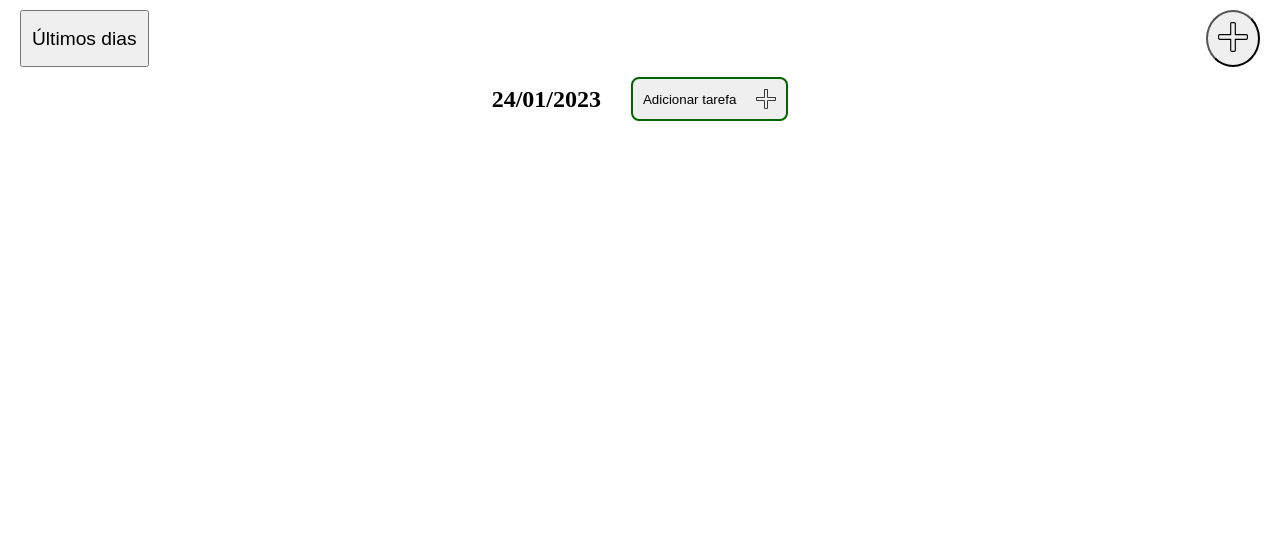
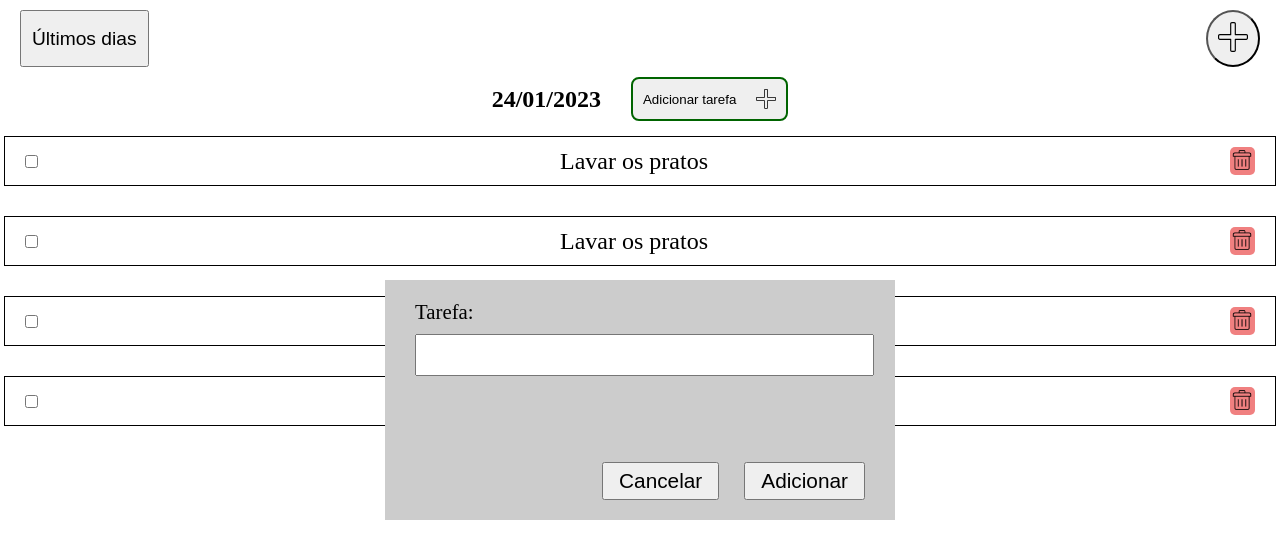
Before and after one commit to jose-the-lima/todo-list-advanced, a plain HTML site: page index.html in a window 1280 px wide. Drawn offline with Linux system fonts and the light colour scheme.

Commit message:
adicionado imagens, modal, task model e botoes

```diff
--- a/index.html
+++ b/index.html
@@ -11,9 +11,9 @@
     <body>
 
         <header>
-            <button class="button-last-days">Últimos dias</button>
+            <button class="button-last-days bt">Últimos dias</button>
 
-            <button class="button-add">
+            <button class="button-add bt">
                 <img src="./assets/plus.svg"/>
             </button>
         </header>
@@ -21,15 +21,67 @@
         <main class="main-content">
             <section>
                 <h1>24/01/2023</h1>
-                <button>
+                <button class="bt">
                     Adicionar tarefa
                     <img src="./assets/plus.svg"/>
                 </button>
 
             </section>
 
+            <section class="tasks">
+               <div class="task">
+                    <input type="checkbox"/>
+                    <p>Lavar os pratos</p>
+                    <button class="bt-trash">
+                        <img src="./assets/trash.png"/>
+                    </button>
+               </div>
+
+               <div class="task">
+                    <input type="checkbox"/>
+                    <p>Lavar os pratos</p>
+                    <button class="bt-trash">
+                        <img src="./assets/trash.png"/>
+                    </button>
+               </div>
+
+                <div class="task">
+                    <input type="checkbox"/>
+                    <p>Lavar os pratos</p>
+                    <button class="bt-trash">
+                        <img src="./assets/trash.png"/>
+                    </button>
+                </div>
+
+                <div class="task">
+                    <input type="checkbox"/>
+                    <p>Lavar os pratos</p>
+                    <button class="bt-trash">
+                        <img src="./assets/trash.png"/>
+                    </button>
+                </div>
+            </section>
 
         </main>
+
+        <div class="central">
+            <section class="add-task-modal">
+                <label>
+                    Tarefa:<br>
+                    <input type="text"/>
+                </label>
+
+                <div class="buttons">
+                    <button>Cancelar</button>
+                    <button>Adicionar</button>
+                </div>
+            </section>
+        </div>
+
+
+        <section class="delete-task-modal">
+
+        </section>
 
         <script src="./script.js"></script>
     </body>
--- a/style.css
+++ b/style.css
@@ -9,7 +9,7 @@ header {
     padding: 10px 20px;
 }
 
-button {
+.bt {
     padding: 10px;
 }
 
@@ -33,7 +33,7 @@ button {
 
     gap: 30px;
 }
-section button {
+section .bt {
     display:flex;
     align-items: center;
     gap: 20px;
@@ -44,3 +44,97 @@ section button {
 section button img {
     width: 20px;
 }
+
+.tasks{
+    padding: 15px 25px;
+
+    display:flex;
+    flex-direction: column;
+
+    gap: 0px;
+}
+
+.tasks .task {
+    display: flex;
+    align-items: center;
+    justify-content: space-between;
+
+    border: 1px solid #000;
+
+    width: 100%;
+
+    padding: 10px 20px;
+
+    font-size: 1.5rem;
+}
+
+section .bt-trash {
+    border: none;
+    border-radius: 5px;
+
+    background-color: lightcoral;
+
+    padding: 2.5px;
+
+    cursor: pointer;
+
+    transition: .5s all ease;
+}
+
+section .bt-trash:hover {
+    background-color: #ff0000;
+}
+
+
+
+
+
+/* Modal de adicionar tarefa nova: */
+
+.central {
+    width: 100vw;
+    height: 100vh;
+    position: absolute;
+    top:0;
+
+    display: flex;
+    justify-content: center;
+    align-items: center;
+}
+
+.add-task-modal {
+    background-color: #cccccc;
+
+    padding: 20px 30px;
+
+    height: 200px;
+    width: 450px;
+
+    display: flex;
+    flex-direction: column;
+    justify-content: space-between;
+
+    font-size: 1.3rem;
+}
+
+.add-task-modal label input {
+    width: calc(100% - 5px);
+
+    font-size: 1.5rem;
+    padding: 5px;
+
+    outline: 0;
+
+    margin-top: 10px;
+}
+
+.add-task-modal .buttons {
+    display: flex;
+    justify-content: flex-end;
+    gap: 25px;
+}
+
+.buttons button {
+    padding: 5px 15px;
+    font-size: 1.3rem;
+}
```
Also changed, not shown: assets/trash.png (added).
